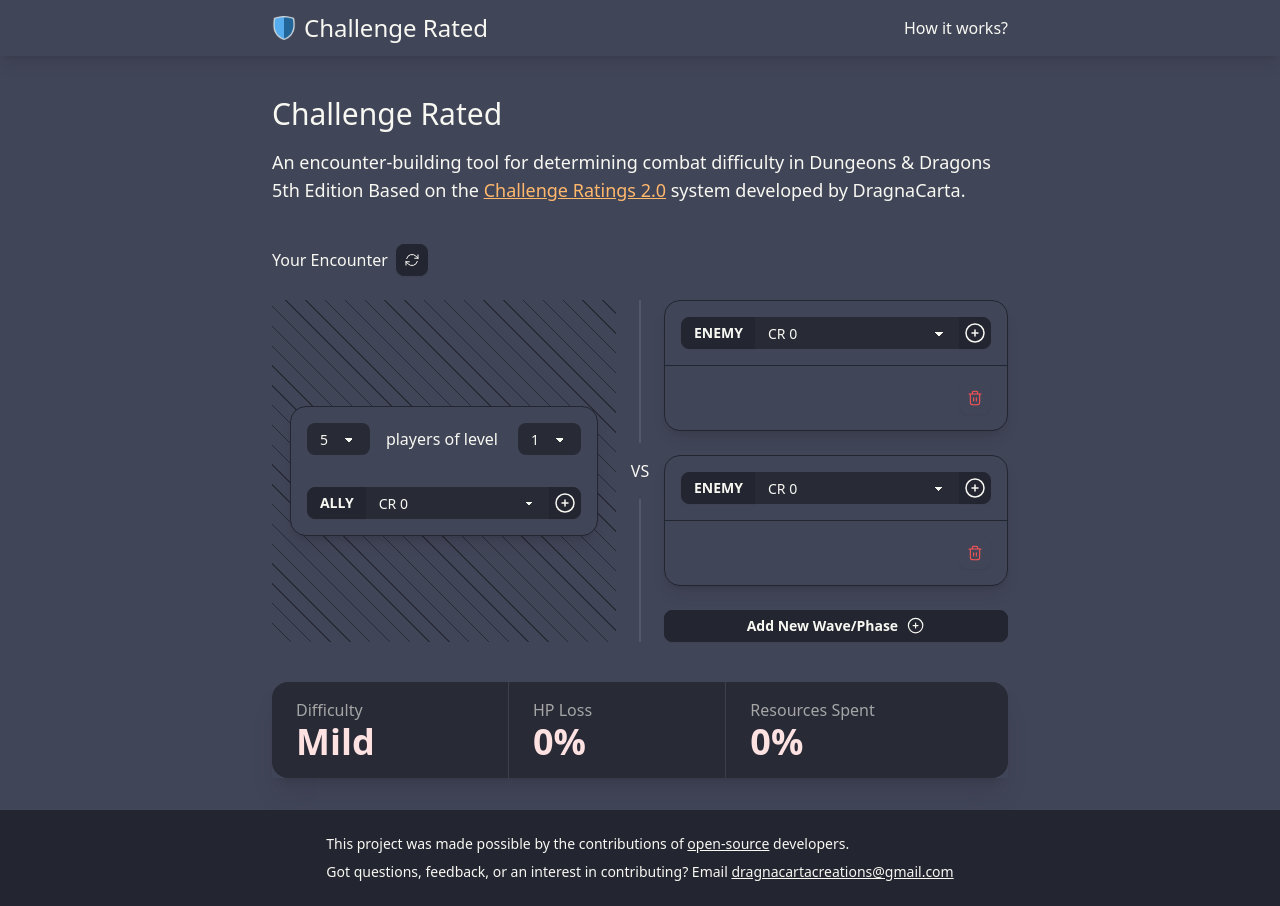
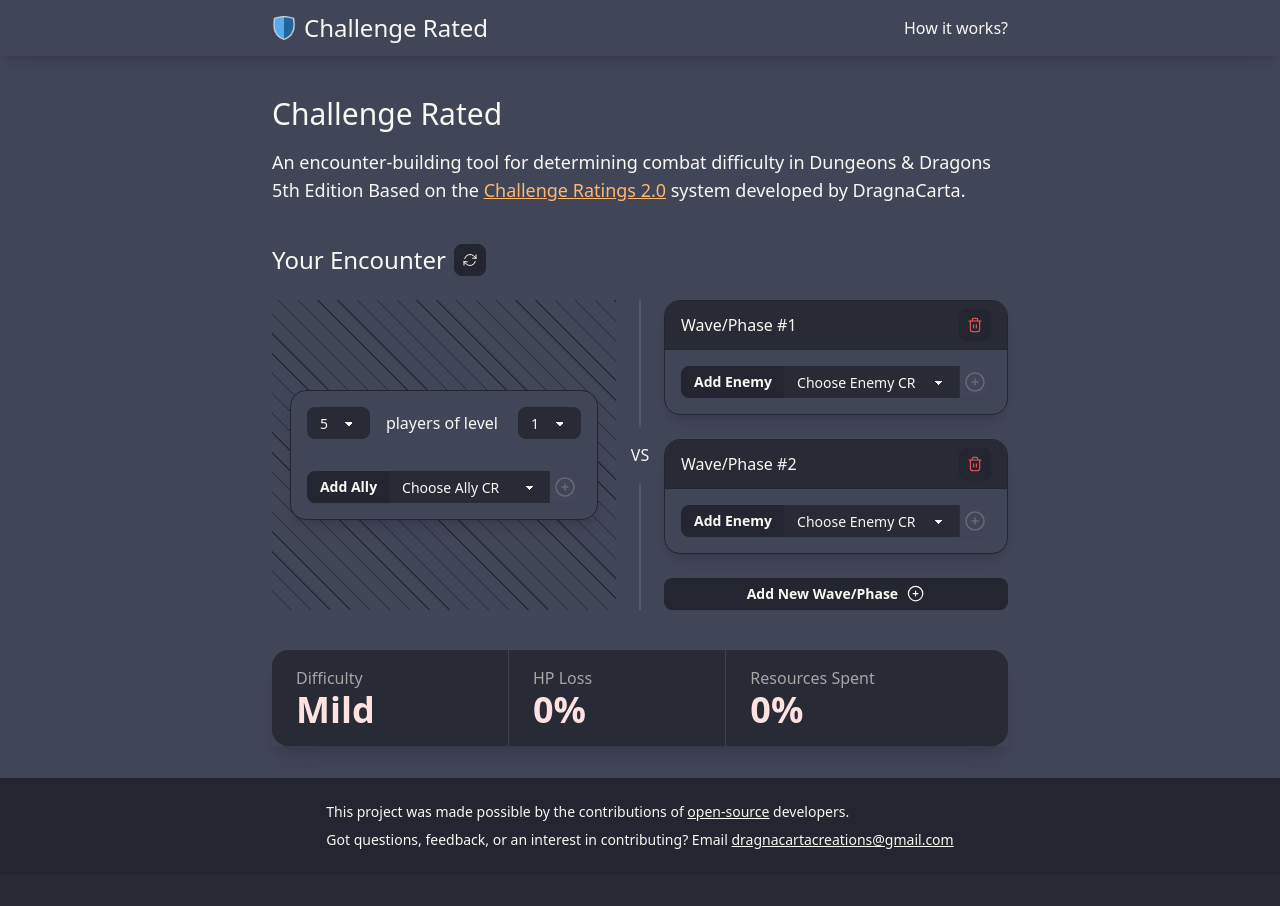
Before and after one commit to DragnaCarta/Challenge-Rated, a Next.js app: page / in a window 1280 px wide. Both pictures are taken after a click on the button "Add New Wave/Phase". After the commit the page ends 874 px from the top, so only its background shows below. Built offline with nearby package versions, Linux system fonts and the light colour scheme.

Commit message:
Update various encounter builder layout elements
- Reset CR values back to EMPTY for allies and enemies
- Add wave/phase header to respective blocks
- Change text for enemy/ally pill to add enemy/add ally

```diff
--- a/app/components/AddCreature/index.tsx
+++ b/app/components/AddCreature/index.tsx
@@ -7,9 +7,9 @@
   creatureToggle: 0 | 1
   unit?: string
 }
-
+const EMPTY = 'empty'
 export function AddCreature({ addCreature, creatureToggle, unit }: Props) {
-  const [creature, setCreature] = useState(ChallengeRatingOptions[0].value)
+  const [creature, setCreature] = useState(EMPTY)
 
   return (
     <div className="form-control">
@@ -18,27 +18,30 @@
           className="btn btn-sm join-item cursor-default animate-none"
           tabIndex={-1}
         >
-          {creatureToggle ? 'ALLY' : 'ENEMY'}{' '}
+          Add {creatureToggle ? 'Ally' : 'Enemy'}{' '}
         </div>
 
         <select
           className="select select-sm join-item grow"
           value={creature}
-          onChange={(event) => setCreature(Number(event.target.value))}
+          onChange={(event) => setCreature(event.target.value)}
         >
+          <option value={EMPTY}>
+            Choose {creatureToggle ? 'Ally' : 'Enemy'} CR
+          </option>
           {ChallengeRatingOptions.map((cr) => (
-            <option
-              key={cr.displayText}
-              value={cr.value}
-              selected={cr.value == creature}
-            >
+            <option key={cr.displayText} value={cr.value}>
               CR {cr.displayText}
             </option>
           ))}
         </select>
         <button
           className="btn btn-sm btn-square join-item"
-          onClick={() => addCreature(Number(creature!), creatureToggle)}
+          onClick={() => {
+            addCreature(Number(creature!), creatureToggle)
+            setCreature(EMPTY)
+          }}
+          disabled={creature === EMPTY}
         >
           <IconPlus />
         </button>
--- a/app/components/Wave/index.tsx
+++ b/app/components/Wave/index.tsx
@@ -45,7 +45,6 @@
     <>
       <div className="flex flex-col gap-2">
         {keys
-
           .map((x) => parseFloat(x))
           .map((cr) => {
             const crCount = enemyCrOccurrences[cr]
--- a/app/page.tsx
+++ b/app/page.tsx
@@ -134,7 +134,7 @@
         <aside className="mt-10">
           <section>
             <div className="flex gap-2 items-center">
-              <h2>Your Encounter</h2>
+              <h2 className="text-2xl">Your Encounter</h2>
               <button
                 className="btn btn-square btn-sm"
                 onClick={() => {
@@ -176,7 +176,7 @@
                 VS
               </div>
               <div className="textarea-info flex flex-col justify-between  gap-6">
-                {Object.keys(waves).map((waveId, _, array) => {
+                {Object.keys(waves).map((waveId, index, array) => {
                   const wave = waves[waveId]
                   const canDelete = array.length > 1
                   const { hpLost, resourcesSpent } =
@@ -192,33 +192,14 @@
                   return (
                     <div
                       key={waveId}
-                      className="card flex flex-col justify-between border border-base-200 bg-neutral p-4 shadow-lg"
+                      className="card flex flex-col justify-between border border-base-200 bg-neutral p-4 shadow-lg overflow-hidden"
                     >
-                      <Wave
-                        enemies={wave}
-                        setEnemies={(ns) => setWaveEnemies(waveId, ns)}
-                        addCreature={(n) =>
-                          setWaveEnemies(waveId, [...wave, n])
-                        }
-                      />
-                      {(canDuplicate || canDelete) && (
-                        <aside className="flex gap-1 items-center -mx-4 -mb-4 p-4 mt-4 border-t border-t-base-200">
-                          {array.length > 1 && wave.length > 0 ? (
-                            <div className="grow flex gap-2">
-                              <span>
-                                HP: <b>{Math.round(hpLost)}%</b>
-                              </span>
-                              <span>
-                                Resources: <b>{Math.round(resourcesSpent)}%</b>
-                              </span>
-                            </div>
-                          ) : (
-                            <div className="grow" />
-                          )}
+                      <header className="-mt-4 mb-4 -mx-4 p-2 px-4 border-b-base-200 border-b bg-base-100 flex justify-between items-center">
+                        <h3>Wave/Phase #{index + 1}</h3>
                         <div className="flex gap-2 items-center">
                           {canDelete && (
                             <button
-                                className="btn btn-sm btn-square btn-neutral rounded-lg text-error"
+                              className="btn btn-sm btn-square rounded-lg text-error"
                               onClick={() => deleteWave(waveId)}
                             >
                               <IconTrash width={16} height={16} />
@@ -226,7 +207,7 @@
                           )}
                           {canDuplicate && (
                             <button
-                                className="btn btn-sm btn-neutral btn-square rounded-lg text-info"
+                              className="btn btn-sm btn-square rounded-lg text-info"
                               onClick={() =>
                                 setWaves((waves) => ({
                                   ...waves,
@@ -238,8 +219,27 @@
                             </button>
                           )}
                         </div>
+                      </header>
+
+                      <Wave
+                        enemies={wave}
+                        setEnemies={(ns) => setWaveEnemies(waveId, ns)}
+                        addCreature={(n) =>
+                          setWaveEnemies(waveId, [...wave, n])
+                        }
+                      />
+                      {array.length > 1 && wave.length > 0 ? (
+                        <aside className="flex gap-1 items-center -mx-4 -mb-4 py-3 px-4 mt-4 border-t border-t-base-200">
+                          <div className="grow flex gap-2">
+                            <span>
+                              HP: <b>{Math.round(hpLost)}%</b>
+                            </span>
+                            <span>
+                              Resources: <b>{Math.round(resourcesSpent)}%</b>
+                            </span>
+                          </div>
                         </aside>
-                      )}
+                      ) : null}
                     </div>
                   )
                 })}
```
Lines whose indentation alone changed are shown as unchanged.
